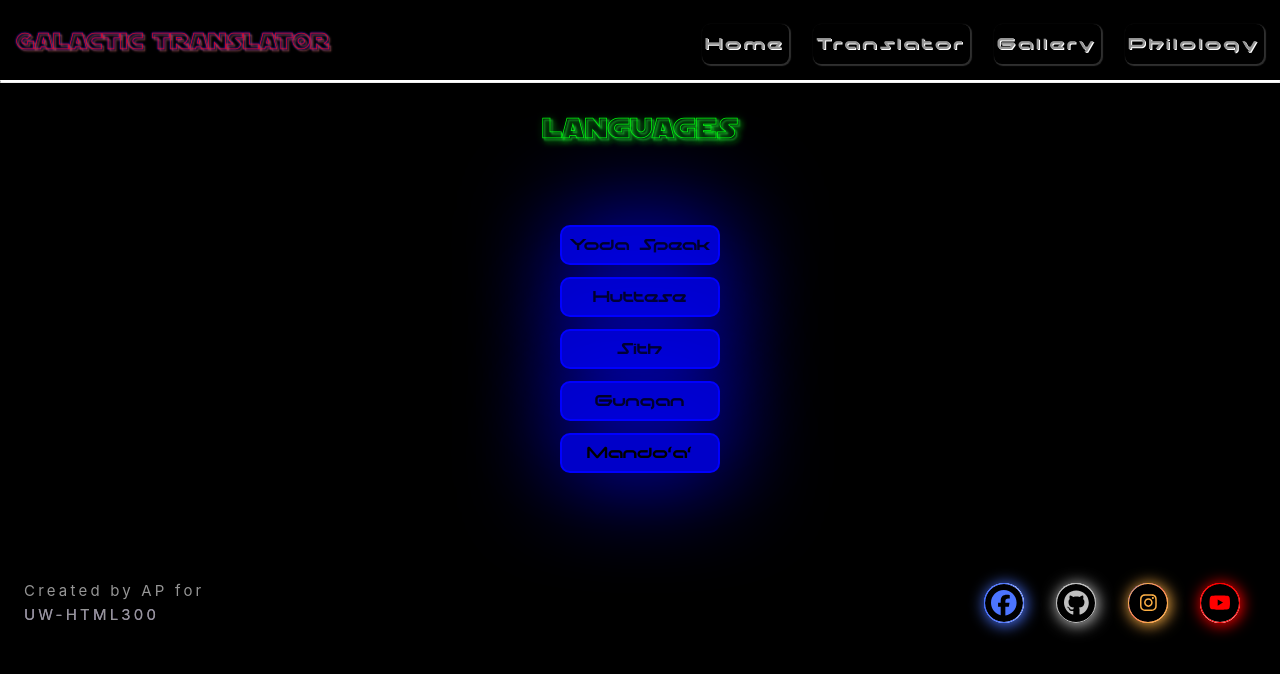
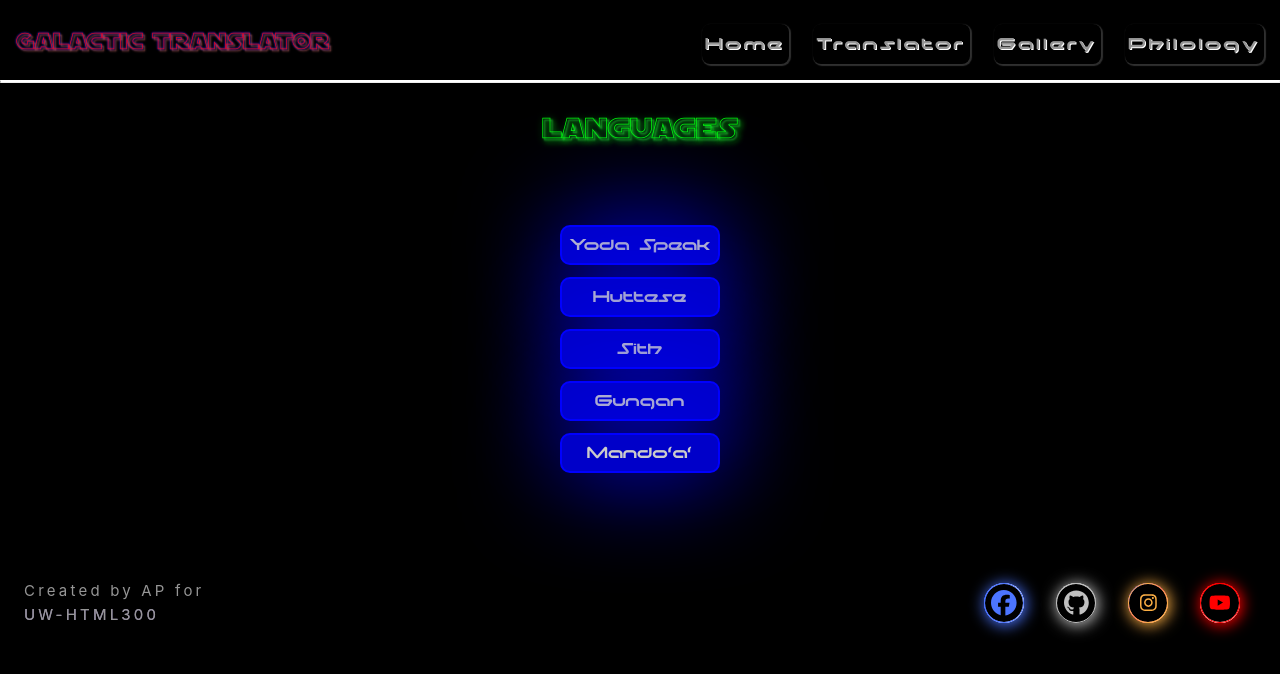
Before and after one commit to anthonyjprater/galaxy-translator, a Vue app: page /philology in a window 1280 px wide. Shown: the top 674 px of the page. Built offline with nearby package versions, Linux system fonts and the light colour scheme.

Commit message:
increased button contrast

```diff
--- a/src/components/LanguageView.vue
+++ b/src/components/LanguageView.vue
@@ -67,6 +67,7 @@
   box-shadow: 3px 0 100px 1px blue;
   font-family: 'Moonhouse';
   font-size: 1.25rem;
+  color: #cbcbcb;
   padding: 0.5rem;
   min-width: 10rem;
   border-radius: 10px;
```
